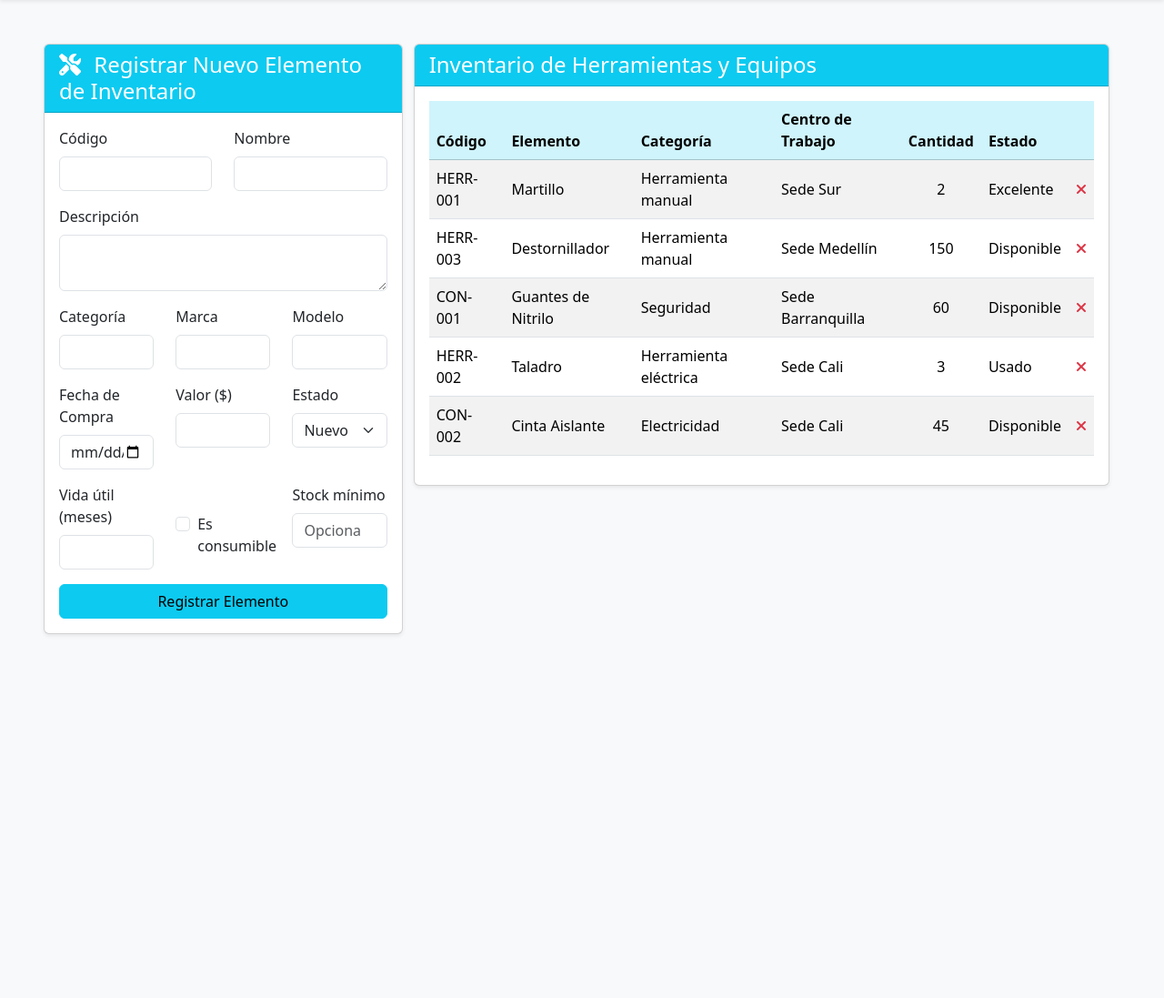
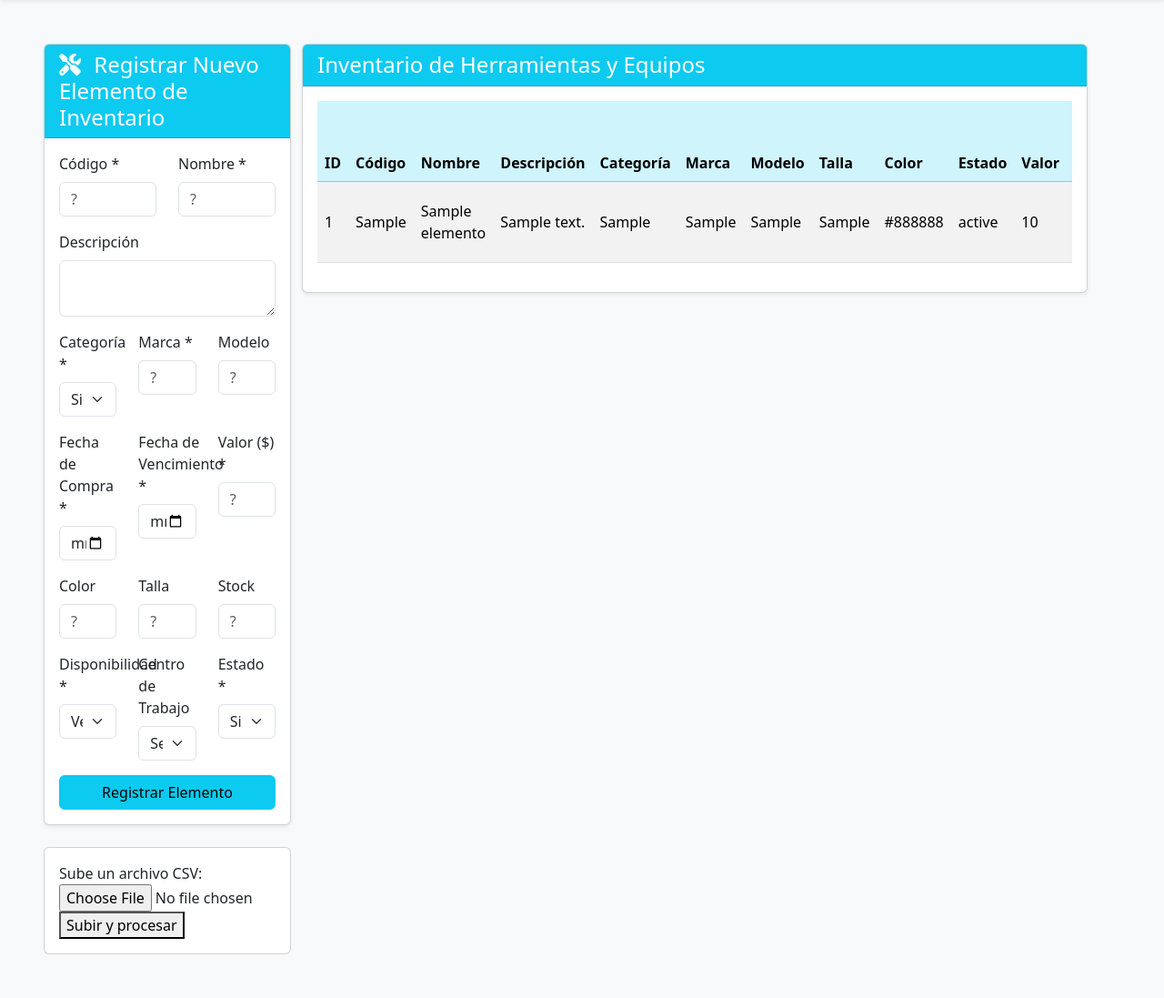
Before and after one commit to JuanSh13/inventario_securapp, a PHP site: page /inventario_principal/crear_elemento.php in a window 1280 px wide. Shown: the part 56-1153 px from the top of the page at 91% size. Before the commit the page ends 754 px from the top, so only its background shows below. Run offline with PHP 8.4, Linux system fonts and the light colour scheme; data comes from the database, SQL or seed files in the repository; tables that the repository leaves empty or names only in its code hold one stand-in row (values such as "Sample post").

Commit message:
pre.1.2.0

```diff
--- a/cargar_excel/procesar_csv.php
+++ b/cargar_excel/procesar_csv.php
@@ -31,8 +31,6 @@
                     $stmt->execute([
                         $nombre, $correo, $telefono
                     ]);
-                    // foreach($datos as $llave => $valor) {
-                    // }
                 }
                 fclose($handle);
                 header("Location: ../index.php");
--- a/inventario_principal/crear_elemento.php
+++ b/inventario_principal/crear_elemento.php
@@ -1,6 +1,7 @@
 <?php
     require('../db/conexion.php');
 
+    // Enviar formulario
     if ($_SERVER["REQUEST_METHOD"] == "POST") {
         $codigo = $_POST['codigo'];
         $nombre = $_POST['nombre'];
@@ -9,23 +10,22 @@
         $marca = $_POST['marca'];
         $modelo = $_POST['modelo'];
         $fecha_compra = $_POST['fecha_compra'];
+        $fecha_vencimiento = $_POST['fecha_vencimiento'];
         $valor = $_POST['valor'];
         $estado = $_POST['estado'];
-        $vida_util = $_POST['vida_util'];
-        $consumible = isset($_POST['consumible']) ? 1 : 0;
-        $stock_minimo = $_POST['stock_minimo'] ?: null;
+        $disponibilidad = $_POST['disponibilidad'];
+        $talla = $_POST['talla'];
+        $color = $_POST['color'];
+        $stock = $_POST['stock'] ?: null;
+        $centro_trabajo_id = $_POST['centro_trabajo_id'];
 
-        $stmt = $pdo->prepare("INSERT INTO elemento
-            (codigo, nombre, descripcion, categoria, marca, modelo, fecha_compra, valor, estado, vida_util, consumible, stock_minimo)
-            VALUES (?, ?, ?, ?, ?, ?, ?, ?, ?, ?, ?, ?)");
+        $stmt = $pdo->prepare("INSERT INTO elementos (codigo, nombre, descripcion, categoria, marca, modelo, fecha_compra, fecha_vencimiento, valor, estado, disponibilidad, talla, color, stock, centro_trabajo_id) VALUES (?, ?, ?, ?, ?, ?, ?, ?, ?, ?, ?, ?, ?, ?, ?)");
 
-        $stmt->execute([
-            $codigo, $nombre, $descripcion, $categoria, $marca, $modelo,
-            $fecha_compra, $valor, $estado, $vida_util, $consumible, $stock_minimo
-        ]);
+        $stmt->execute([$codigo, $nombre, $descripcion, $categoria, $marca, $modelo, $fecha_compra, $fecha_vencimiento, $valor, $estado, $disponibilidad, $talla, $color, $stock, $centro_trabajo_id]);
+    }
 
-        // echo "<div class='alert alert-success text-black text-center'>✅ Centro registrado exitosamente</div>";
-    }
+    // Obtener lista de usuarios para el dropdown
+    $centros = $pdo->query("SELECT id_centro, nombre FROM centro_trabajo")->fetchAll();
 ?>
 
 <!DOCTYPE html>
@@ -81,8 +81,9 @@
 
     <main class="mt-3">
         <div class="row m-5">
+            <div class="col-3 p-0 row">
                 <!-- Formulario de creación -->
-            <section class="col-4 p-0">
+                <section>
                     <article class="card shadow-sm">
                         <div class="card-header bg-info text-white">
                             <h4 class="mb-0">
@@ -93,49 +94,110 @@
                         <div class="card-body">
                             <!-- Form -->
                             <form method="post">
+                                <!-- Fila 1 -->
                                 <div class="row">
+                                    <!-- Codigo -->
                                     <div class="col-md-6 mb-3">
-                                    <label class="form-label">Código</label>
-                                    <input type="text" name="codigo" class="form-control" required>
+                                        <label class="form-label">Código *</label>
+                                        <input type="text" name="codigo" class="form-control" placeholder="?" required>
                                     </div>
+                                    <!-- Nombre -->
                                     <div class="col-md-6 mb-3">
-                                    <label class="form-label">Nombre</label>
-                                    <input type="text" name="nombre" class="form-control" required>
+                                        <label class="form-label">Nombre *</label>
+                                        <input type="text" name="nombre" class="form-control" placeholder="?" required>
                                     </div>
                                 </div>
-
+                                <!-- Fila 2 -->
+                                <!-- Descripción -->
                                 <div class="mb-3">
                                     <label class="form-label">Descripción</label>
                                     <textarea name="descripcion" class="form-control" rows="2" required></textarea>
                                 </div>
-
+                                <!-- Fila 3 -->
                                 <div class="row">
+                                    <!-- Categoria -->
                                     <div class="col-md-4 mb-3">
-                                    <label class="form-label">Categoría</label>
-                                    <input type="text" name="categoria" class="form-control" required>
+                                        <label for="categoria" class="form-label">Categoría *</label>
+                                        <select id="categoria" class="form-select"name="categoria" required>
+                                            <option value="Sin categoria">Sin categoría</option>
+                                            <option value="Herramienta">Herramienta</option>
+                                            <option value="Equipo">Equipo</option>
+                                            <option value="Insumo">Insumo</option>
+                                        </select>
                                     </div>
+                                    <!-- Marca -->
                                     <div class="col-md-4 mb-3">
-                                    <label class="form-label">Marca</label>
-                                    <input type="text" name="marca" class="form-control" required>
+                                        <label class="form-label">Marca *</label>
+                                        <input type="text" name="marca" class="form-control" placeholder="?" required>
                                     </div>
+                                    <!-- Modelo -->
                                     <div class="col-md-4 mb-3">
                                         <label class="form-label">Modelo</label>
-                                    <input type="text" name="modelo" class="form-control">
+                                        <input type="text" name="modelo" class="form-control" placeholder="?">
                                     </div>
                                 </div>
-
+                                <!-- Fila 4 -->
                                 <div class="row">
+                                    <!-- Fecha de Compra -->
                                     <div class="col-md-4 mb-3">
-                                    <label class="form-label">Fecha de Compra</label>
+                                        <label class="form-label">Fecha de Compra *</label>
                                         <input type="date" name="fecha_compra" class="form-control" required>
                                     </div>
+                                    <!-- Fecha de Vencimiento -->
                                     <div class="col-md-4 mb-3">
-                                    <label class="form-label">Valor ($)</label>
-                                    <input type="number" name="valor" step="100" class="form-control" required>
+                                        <label class="form-label" for="fecha_vencimiento">Fecha de Vencimiento *</label>
+                                        <input type="date" id="fecha_vencimiento" name="fecha_vencimiento" class="form-control">
                                     </div>
+                                    <!-- Valor -->
                                     <div class="col-md-4 mb-3">
-                                    <label class="form-label">Estado</label>
-                                    <select name="estado" class="form-select" required>
+                                        <label class="form-label">Valor ($) *</label>
+                                        <input type="number" name="valor" step="100" class="form-control" placeholder="?" required>
+                                    </div>
+                                </div>
+                                <!-- Fila 5 -->
+                                <div class="row">
+                                    <!-- Color -->
+                                    <div class="col-md-4 mb-3">
+                                        <label class="form-label" for="color">Color</label>
+                                        <input type="text" id="color" name="color" class="form-control" placeholder="?">
+                                    </div>
+                                    <!-- Talla -->
+                                    <div class="col-md-4 mb-3">
+                                        <label class="form-label" for="talla">Talla</label>
+                                        <input type="text" id="talla" name="talla" class="form-control" placeholder="?">
+                                    </div>
+                                    <!-- Stock -->
+                                    <div class="col-md-4 mb-3">
+                                        <label class="form-label">Stock</label>
+                                        <input type="number" name="stock" class="form-control" placeholder="?">
+                                    </div>
+                                </div>
+                                <!-- Fila 6 -->
+                                <div class="row">
+                                    <!-- Disponibilidad -->
+                                    <div class="col-md-4 mb-3">
+                                        <label class="form-label" for="disponibilidad">Disponibilidad *</label>
+                                        <select id="disponibilidad" name="disponibilidad" class="form-select" required>
+                                            <option value="Vendido">Vendido</option>
+                                            <option value="Prestado">Prestado</option>
+                                            <option value="En bodega">En bodega</option>
+                                        </select>
+                                    </div>
+                                    <!-- Centro de Trabajo -->
+                                    <div class="col-md-4 mb-3">
+                                        <label for="id_centro" class="form-label">Centro de Trabajo</label>
+                                        <select name="centro_trabajo_id" id="id_centro" class="form-select" required>
+                                            <option value="">Seleccione un centro...</option>
+                                            <?php foreach ($centros as $c): ?>
+                                                <option value="<?= $c['id_centro'] ?>"><?= $c['nombre'] ?></option>
+                                            <?php endforeach; ?>
+                                        </select>
+                                    </div>
+                                    <!-- Estado -->
+                                    <div class="col-md-4 mb-3">
+                                        <label class="form-label" for="estado">Estado *</label>
+                                        <select id="estado" name="estado" class="form-select" required>
+                                            <option value="Sin estado">Sin estado</option>
                                             <option value="Nuevo">Nuevo</option>
                                             <option value="Bueno">Bueno</option>
                                             <option value="Usado">Usado</option>
@@ -144,33 +206,29 @@
                                     </div>
                                 </div>
 
-                            <div class="row">
-                                <div class="col-md-4 mb-3">
-                                    <label class="form-label">Vida útil (meses)</label>
-                                    <input type="number" name="vida_util" class="form-control">
-                                </div>
-                                <div class="col-md-4 mb-3">
-                                    <div class="form-check mt-4 pt-2">
-                                        <input class="form-check-input" type="checkbox" name="consumible" id="consumible">
-                                        <label class="form-check-label" for="consumible">
-                                            Es consumible
-                                        </label>
-                                    </div>
-                                </div>
-                                <div class="col-md-4 mb-3">
-                                    <label class="form-label">Stock mínimo</label>
-                                    <input type="number" name="stock_minimo" class="form-control" placeholder="Opcional">
-                                </div>
-                            </div>
-
+                                <!-- Enviar Registro -->
                                 <button type="submit" class="btn btn-info w-100">Registrar Elemento</button>
                             </form>
                         </div>
                     </article>
                 </section>
+                <!-- Enviar Archivo -->
+                 <section class="mt-4">
+                    <div class="card">
+                        <div class="card-body">
+                            <form action="procesar_csv.php" method="post" enctype="multipart/form-data">
+                                <label for="archivo">Sube un archivo CSV:</label>
+                                <input type="file" name="archivo" id="archivo" accept=".csv" required>
 
-            <section class="col-8 pl-2">
-                <?php require('inventario.php'); ?>
+                                <button type="submit" name="submit">Subir y procesar</button>
+                            </form>
+                        </div>
+                    </div>
+                 </section>
+            </div>
+
+            <section class="col-9 pl-2">
+                <?php require('elementos.php'); ?>
             </section>
         </div>
     </main>
--- /dev/null
+++ b/inventario_principal/elementos.php
@@ -0,0 +1,100 @@
+<?php
+    require('../db/conexion.php');
+
+    // ini_set('display_errors', 1);
+    // ini_set('display_startup_errors', 1);
+    // error_reporting(E_ALL);
+
+    // Consulta de tabla
+    // $sql = "
+    //     SELECT
+    //         e.id,
+    //         e.codigo,
+    //         e.nombre,
+    //         e.descripcion,
+    //         e.categoria,
+    //         e.marca,
+    //         e.modelo,
+    //         e.talla,
+    //         e.color,
+    //         e.estado,
+    //         e.valor,
+    //         e.disponibilidad,
+    //         e.centro_trabajo_id,
+    //         e.fecha_compra,
+    //         e.fecha_vencimiento,
+    //         e.stock,
+    //         c.id_centro,
+    //         c.nombre AS c_nombre
+    //     FROM elementos e
+    //     JOIN centro_trabajo c ON e.centro_trabajo_id = c.id_centro
+    // ";
+    $sql = "SELECT * FROM elementos";
+    $stmt = $pdo->query($sql);
+    $inventario = $stmt->fetchAll(PDO::FETCH_ASSOC);
+
+    // print_r($inventario);
+?>
+
+<section>
+    <article class="card shadow-sm">
+        <div class="card-header bg-info text-white">
+            <h4 class="mb-0">Inventario de Herramientas y Equipos</h4>
+        </div>
+        <div class="card-body">
+            <div class="table-responsive">
+                <table class="table table-striped table-hover align-middle">
+                    <thead class="table-info">
+                        <tr>
+                            <th>ID</th>
+                            <th>Código</th>
+                            <th>Nombre</th>
+                            <th>Descripción</th>
+                            <th>Categoría</th>
+                            <th>Marca</th>
+                            <th>Modelo</th>
+                            <th>Talla</th>
+                            <th>Color</th>
+                            <th>Estado</th>
+                            <th>Valor</th>
+                            <th>Disponibilidad</th>
+                            <th>Centro de Trabajo</th>
+                            <th>Fecha de Compra</th>
+                            <th>Fecha de Vencimiento</th>
+                            <th>Stock</th>
+                            <th></th>
+                        </tr>
+                    </thead>
+                    <tbody>
+                        <?php foreach ($inventario as $i): ?>
+                            <tr>
+                                <td><?= $i['id'] ?></td>
+                                <td><?= $i['codigo'] ?></td>
+                                <td><?= $i['nombre'] ?></td>
+                                <td><?= $i['descripcion'] ?></td>
+                                <td><?= $i['categoria'] ?></td>
+                                <td><?= $i['marca'] ?></td>
+                                <td><?= $i['modelo'] ?></td>
+                                <td><?= $i['talla'] ?></td>
+                                <td><?= $i['color'] ?></td>
+                                <td><?= $i['estado'] ?></td>
+                                <td><?= $i['valor'] ?></td>
+                                <td><?= $i['disponibilidad'] ?></td>
+                                <td><?= $i['centro_trabajo_id'] ?></td>
+                                <!-- <td><?= $i['c_nombre'] ?></td> -->
+                                <td><?= $i['fecha_compra'] ?></td>
+                                <td><?= $i['fecha_vencimiento'] ?></td>
+                                <td><?= $i['stock'] ?></td>
+                                <td>
+                                    <!-- <a class="text-danger" href="inventario_principal/borrar_elemento.php?id_elemento=<?= $i['id_elemento']; ?>&id_inventario=<?= $i['id_inventario']; ?>">
+                                        <i class="fa-solid fa-xmark"></i>
+                                    </a> -->
+                                </td>
+                            </tr>
+                        <?php endforeach; ?>
+                    </tbody>
+                </table>
+            </div>
+        </div>
+    </article>
+</section>
--- a/inventario_principal/inventario.php
+++ b/inventario_principal/inventario.php
@@ -19,8 +19,6 @@
 
     $stmt = $pdo->query($sql);
     $inventario = $stmt->fetchAll(PDO::FETCH_ASSOC);
-
-    // print_r($inventario[0]);
 ?>
 
 <section>
```
Also changed, not shown: cargar_excel/imprimir_excel.php (+1 -10 lines), inventario_principal/procesar_csv.php (added, +66 -0 lines), README.md (added). Lines whose indentation alone changed are shown as unchanged.
